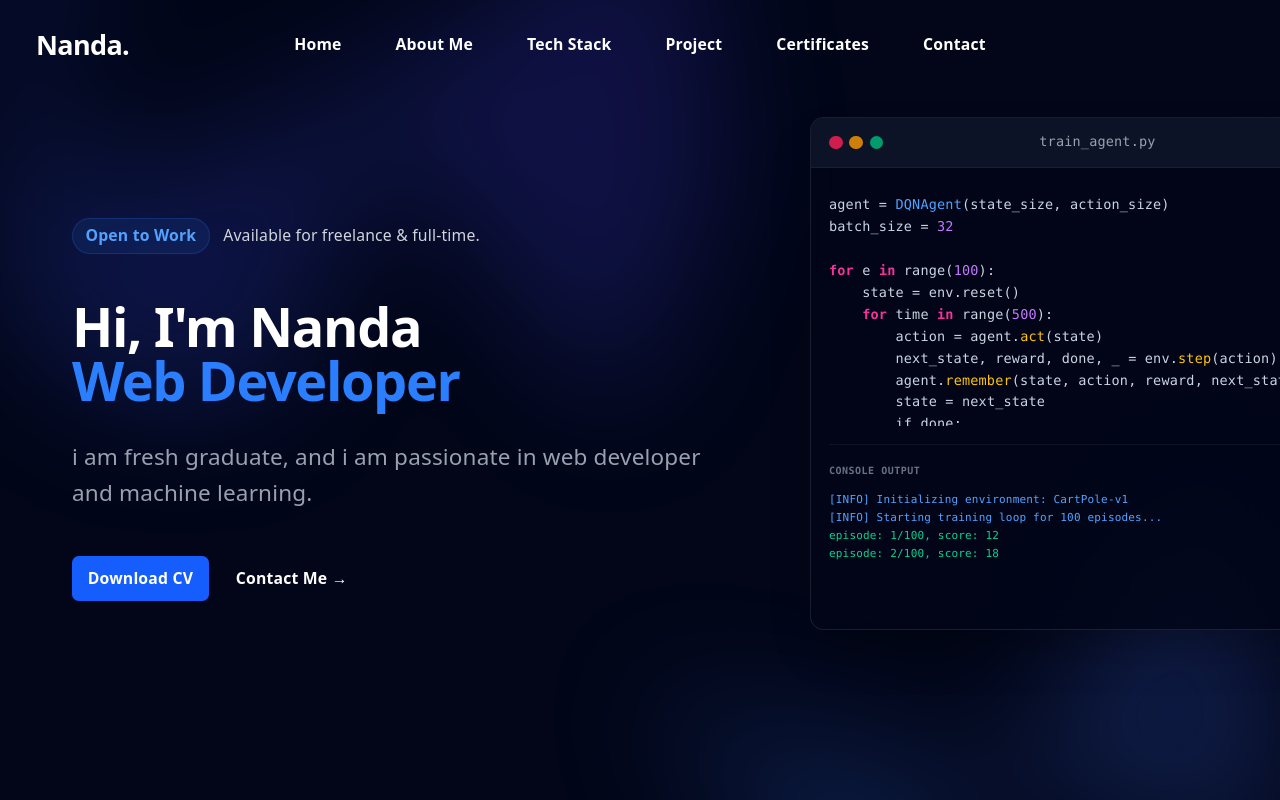
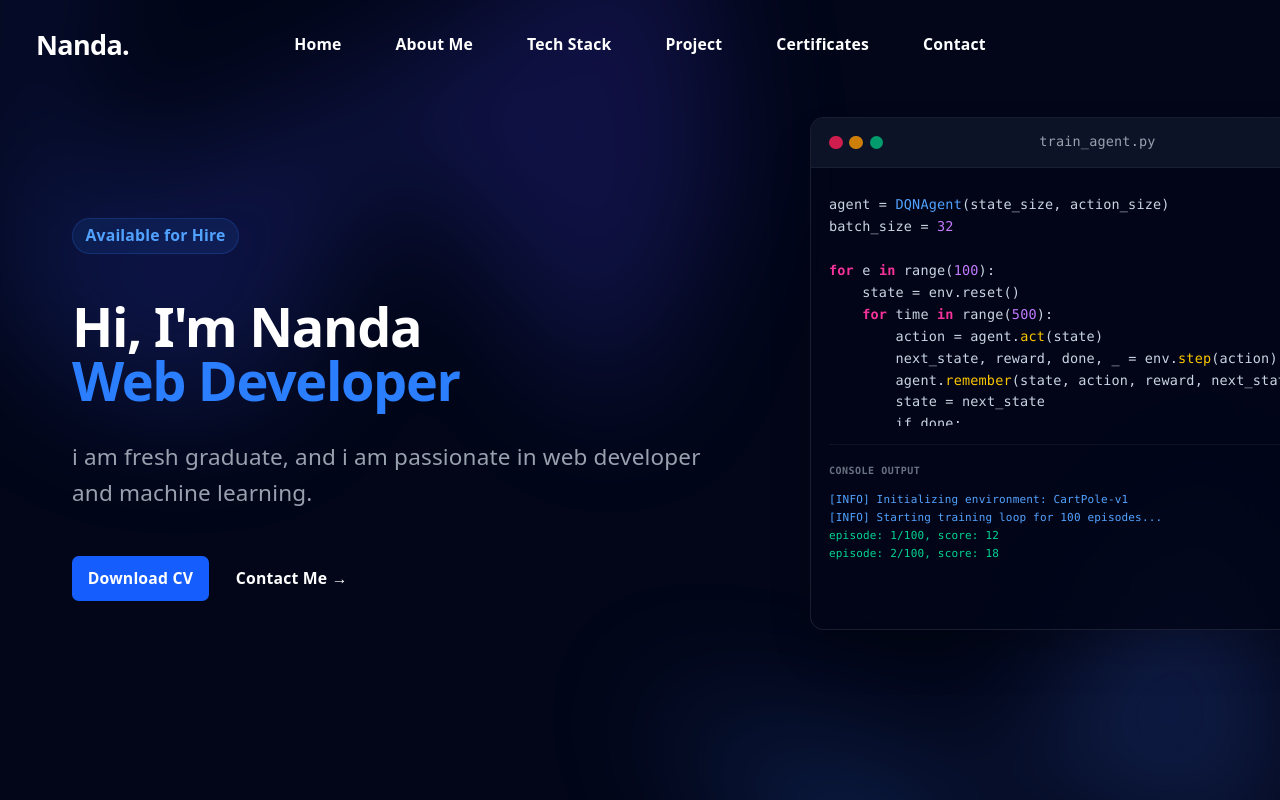
Before and after one commit to Zakynovan18/portofolio, a React (Vite) app: page / in a window 1280 px wide. Shown: the top 800 px of the page. Built offline with nearby package versions, Linux system fonts and the light colour scheme.

Commit message:
fix home.tsx

```diff
--- a/src/pages/Home.tsx
+++ b/src/pages/Home.tsx
@@ -125,10 +125,7 @@ export default function Home() {
             <div className="mt-16 sm:mt-24 lg:mt-8">
               <a href="#" className="inline-flex flex-wrap items-center gap-x-3 gap-y-2">
   <span className="rounded-full bg-blue-500/10 px-3 py-1 text-sm/6 font-semibold text-blue-400 ring-1 ring-inset ring-blue-500/20 whitespace-nowrap">
-    Open to Work
-  </span>
-  <span className="text-sm/6 font-medium text-gray-300">
-    Available for freelance & full-time.
+      Available for Hire
   </span>
 </a>
             </div>
```
